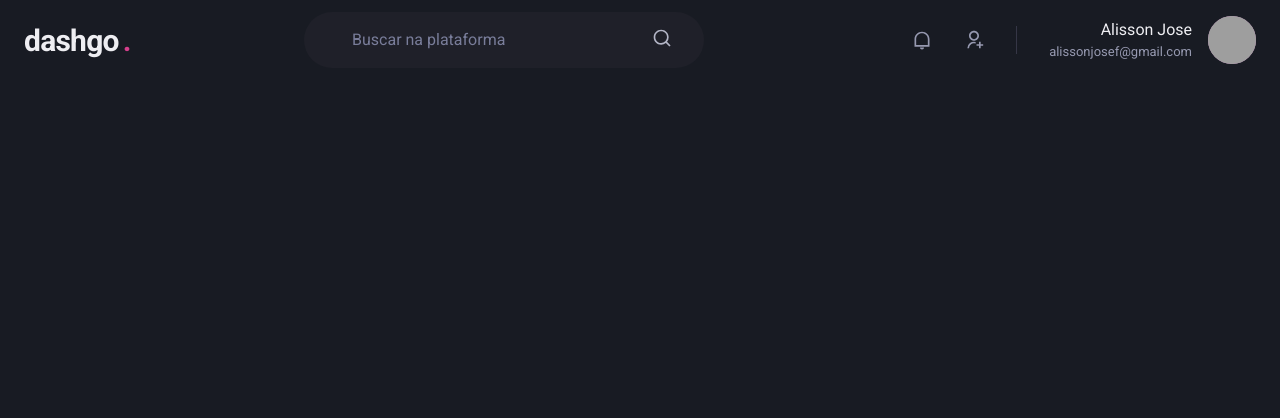
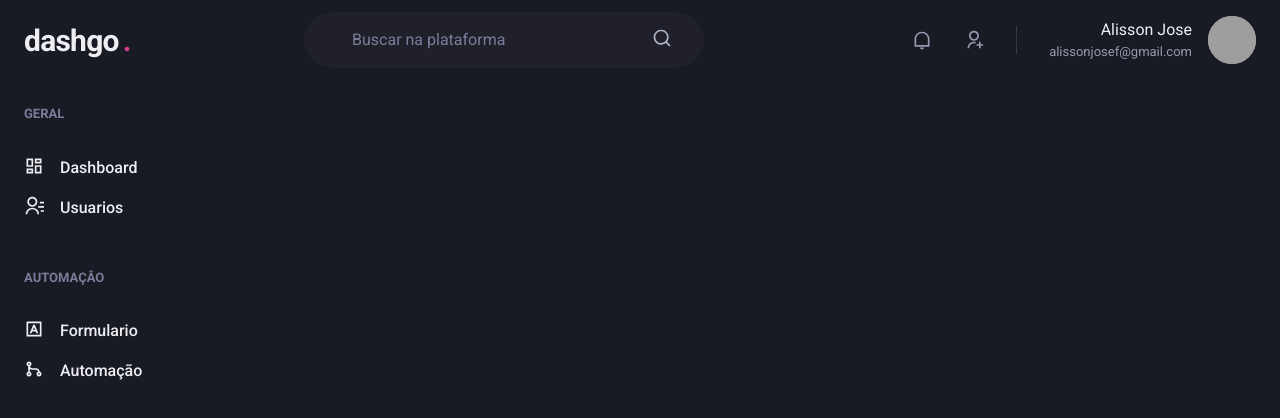
Before and after one commit to alissonjosef/dashgo, a Next.js app: page /dashboard in a window 1280 px wide. Shown: the top 418 px of the page. Built offline with nearby package versions, Linux system fonts and the light colour scheme; grey boxes are pictures that could not be loaded.

Commit message:
[feat-02] feat: dashbiard

```diff
--- /dev/null
+++ b/src/components/Form/Sidebar.tsx
@@ -0,0 +1,38 @@
+import { Box, Icon, Link, Stack, Text } from "@chakra-ui/react";
+import { RiContactsLine, RiDashboardLine, RiGitMergeLine, RiInputMethodLine } from "react-icons/ri";
+
+export function Sidebar() {
+    return (
+        <Box as='aside' w='64' mr='8'>
+            <Stack spacing='12' align='flex-start'>
+                <Box>
+                    <Text fontWeight='bold' color='gray.400' fontSize='small'>GERAL</Text>
+                    <Stack spacing='4' mt='8' align='stretch'>
+                        <Link display='flex' align='center'>
+                            <Icon as={RiDashboardLine} fontSize='20' />
+                            <Text ml='4' fontWeight='medium'>Dashboard</Text>
+                        </Link>
+                        <Link display='flex' align='center'>
+                            <Icon as={RiContactsLine} fontSize='20' />
+                            <Text ml='4' fontWeight='medium'>Usuarios</Text>
+                        </Link>
+                    </Stack>
+                </Box>
+
+                <Box>
+                    <Text fontWeight='bold' color='gray.400' fontSize='small'>AUTOMAÇÂO</Text>
+                    <Stack spacing='4' mt='8' align='stretch'>
+                        <Link display='flex' align='center'>
+                            <Icon as={RiInputMethodLine} fontSize='20' />
+                            <Text ml='4' fontWeight='medium'>Formulario</Text>
+                        </Link>
+                        <Link display='flex' align='center'>
+                            <Icon as={RiGitMergeLine} fontSize='20' />
+                            <Text ml='4' fontWeight='medium'>Automação</Text>
+                        </Link>
+                    </Stack>
+                </Box>
+            </Stack>
+        </Box>
+    )
+}
--- a/src/pages/dashboard.tsx
+++ b/src/pages/dashboard.tsx
@@ -1,9 +1,17 @@
-import Header from "../components/Form/Header"
+import { Flex } from "@chakra-ui/react";
+import Header from "../components/Form/Header";
+import { Sidebar } from "../components/Form/Sidebar";
 
 const dashboard: React.FC = () => {
-    return (
-        <Header />
-    )
-}
+  return (
+    <Flex direction="column" h="100vh">
+      <Header />
 
-export default dashboard
+      <Flex w="100%" my="6" maxWidth={1480} mx="auto" px="6">
+        <Sidebar />
+      </Flex>
+    </Flex>
+  );
+};
+
+export default dashboard;
```
